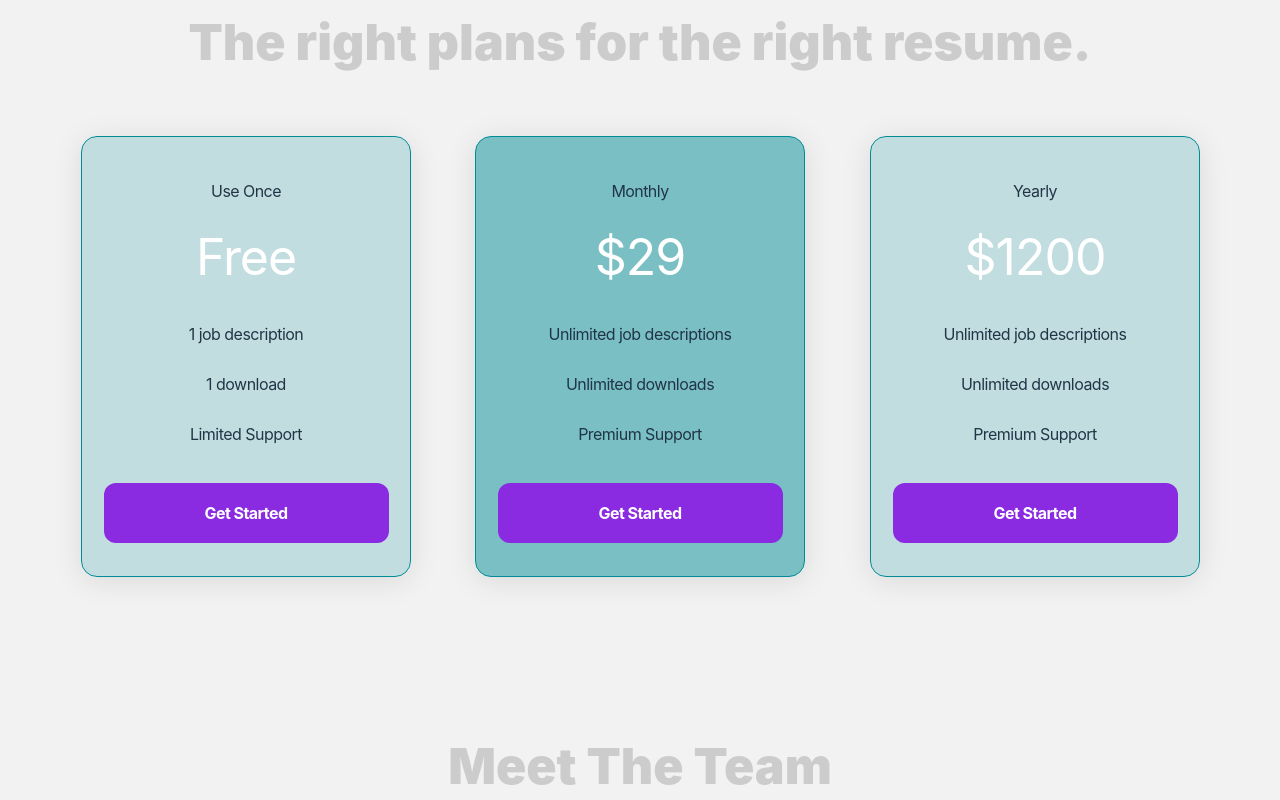
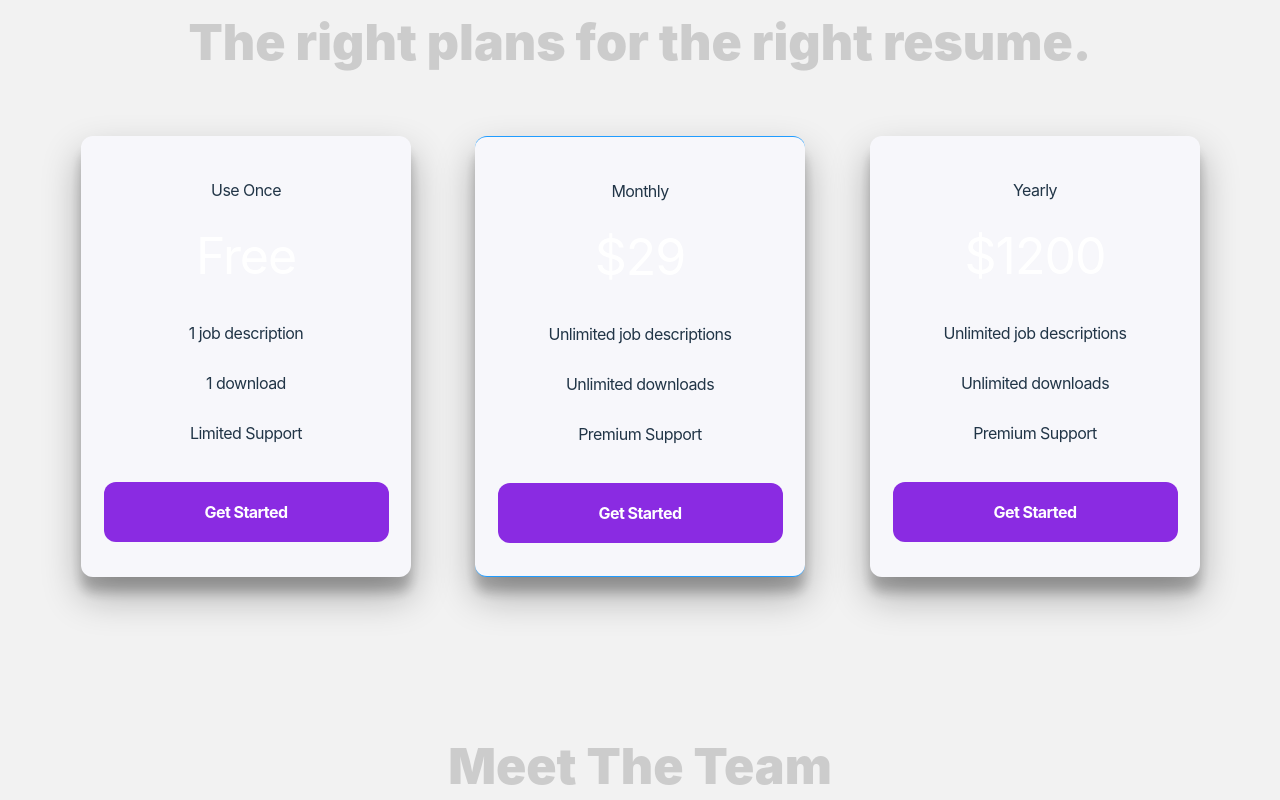
Before and after one commit to sefeoluwa/matcher, a React (Vite) app: page / in a window 1280 px wide. Shown: the part 2220-3020 px from the top of the page. Built offline with nearby package versions, Linux system fonts and the light colour scheme.

Commit message:
chnaged pricing card design

```diff
--- a/src/index.css
+++ b/src/index.css
@@ -84,21 +84,21 @@ border-bottom: 1px solid rgba(0, 140, 149, 1);
 }
 
 .pricingCard{
-  /* From https://css.glass */
-background: rgba(0, 140, 149, 0.2);
-border-radius: 16px;
-box-shadow: 0 4px 30px rgba(0, 0, 0, 0.1);
-backdrop-filter: blur(5px);
--webkit-backdrop-filter: blur(5px);
-border: 1px solid rgba(0, 140, 149, 1);
+  box-shadow: rgba(0, 0, 0, 0.3) 0px 19px 38px, rgba(0, 0, 0, 0.22) 0px 15px 12px;
+  transition: all .2s ease;
+}
+
+.pricingCard > button{
+  transition: all .2s ease-in-out;
 }
 
 .pricingCard:hover{
-  box-shadow: 0px 4px 10px rgba(0, 255, 255, 0.6), 0px 6px 20px rgba(65, 105, 225, 0.6);
+  box-shadow: 0px 4px 10px rgba(0, 255, 255, 0.6), 0px 6px 20px rgba(65, 105, 225, 0.9);
 }
 
 .plans .cardContainer:nth-of-type(2) .pricingCard {
-  background: rgba(0, 140, 149, 0.5);
+  border-top: 1px solid #209cff;
+  border-bottom: 1px solid #209cff;
 }
 
 .teammate{
@@ -111,7 +111,7 @@ border: 1px solid rgba(0, 140, 149, 1);
   height: 280px;
   display: flex;
   justify-content: center;
-  align-items: end;
+  align-items: flex-end;
   border-radius: 50%;
   overflow: hidden;
   background: rgba(0, 140, 149, 0.2);
@@ -135,6 +135,7 @@ input{
   box-shadow: 0 4px 30px rgba(0, 0, 0, 0.1);
   backdrop-filter: blur(5px);
   -webkit-backdrop-filter: blur(5px);
+  border: 1px solid rgba(0, 140, 149, 1);
   transition: all .2s infinite;
 }
 
```
